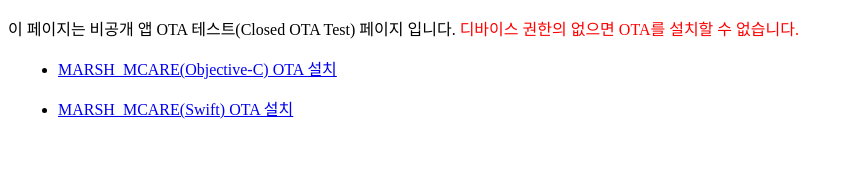
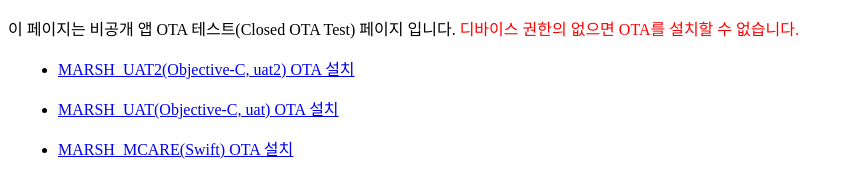
Before and after one commit to romad/romad.github.io, a plain HTML site: page index.html in a window 1280 px wide. Shown: the whole page, without its empty margins (0-852 px from the left). Drawn offline with Linux system fonts and the light colour scheme.

Commit message:
uat version add

```diff
--- a/index.html
+++ b/index.html
@@ -18,9 +18,13 @@
 
 </p>
   <ul>
-        <li><a href="itms-services://?action=download-manifest&url=https://romad.github.io/menifest.plist">MARSH_MCARE(Objective-C) OTA 설치</a></li>
+        <li><a href="itms-services://?action=download-manifest&url=https://romad.github.io/menifest.plist">MARSH_UAT2(Objective-C, uat2) OTA 설치</a></li>
   </ul>
   </ul>
+  <ul>
+      <li><a href="itms-services://?action=download-manifest&url=https://romad.github.io/menifest3.plist">MARSH_UAT(Objective-C, uat) OTA 설치</a></li>
+  </ul>
+ </ul>
   <ul>
         <li><a href="itms-services://?action=download-manifest&url=https://romad.github.io/menifest2.plist">MARSH_MCARE(Swift) OTA 설치</a></li>
   </ul>
```
Also changed, not shown: 2 other files.
